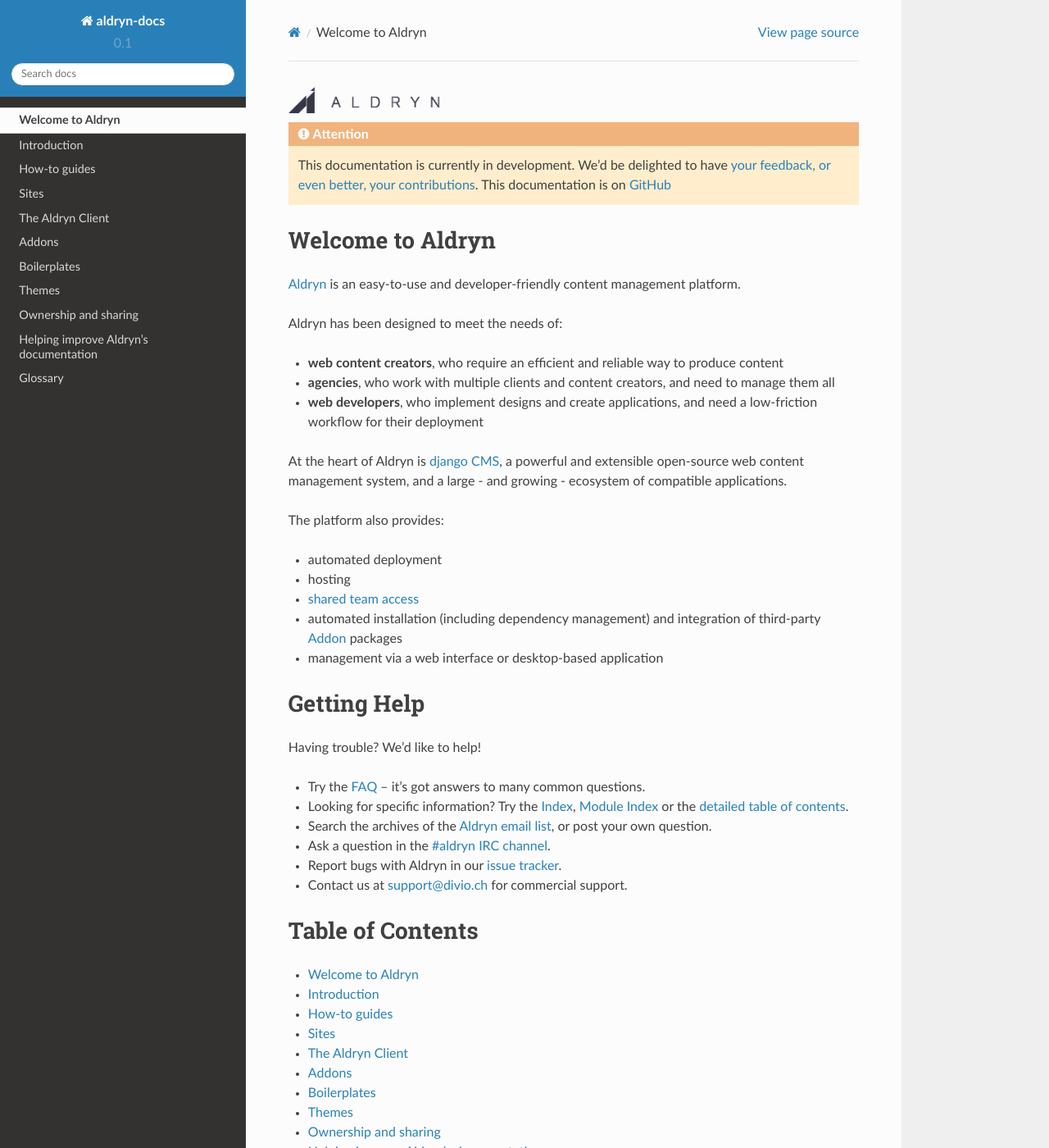
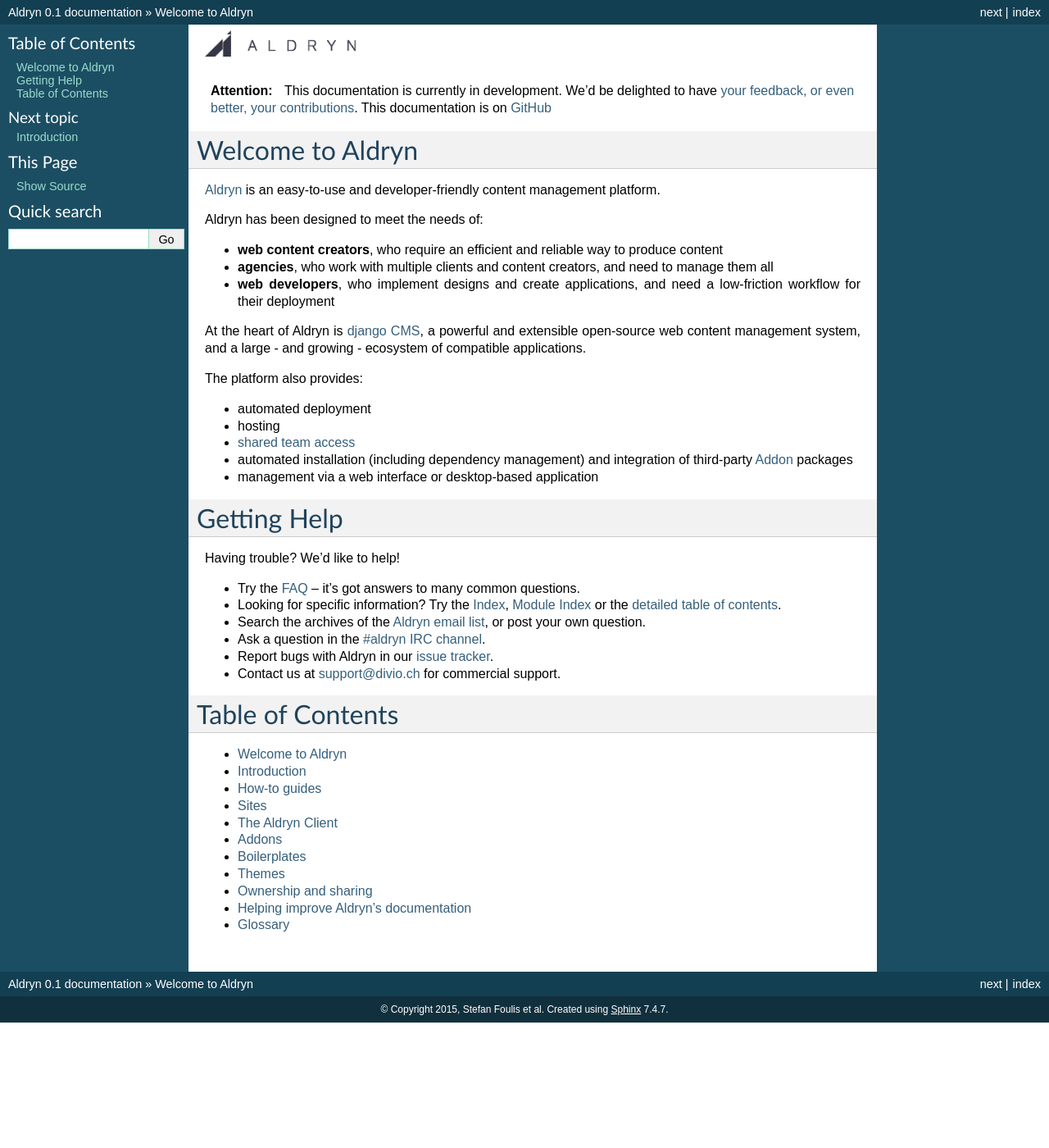
Before and after one commit to aldryn/aldryn-docs, a Sphinx documentation site: the page built from docs/index.rst, in a window 1280 px wide and 1400 px high. Shown: the whole window at 82% size. Built offline with Sphinx 7.4.7, drawn with Linux system fonts in a browser that asks for light colours; some of the changed text lies outside the part shown.

Commit message:
Attempting to fix RTD builds

```diff
--- a/docs/conf.py
+++ b/docs/conf.py
@@ -1,7 +1,7 @@
 # -*- coding: utf-8 -*-
 #
-# aldryn-coding-guide documentation build configuration file, created by
-# sphinx-quickstart on Tue Dec 10 09:03:53 2013.
+# Aldryn documentation build configuration file, created by
+# sphinx-quickstart on Thu Apr  9 14:06:49 2015.
 #
 # This file is execfile()d with the current directory set to its containing dir.
 #
@@ -25,9 +25,7 @@
 
 # Add any Sphinx extension module names here, as strings. They can be extensions
 # coming with Sphinx (named 'sphinx.ext.*') or your custom ones.
-extensions = ['sphinx.ext.intersphinx', 'sphinx.ext.todo', 'sphinx.ext.ifconfig', 'sphinx.ext.viewcode']
-
-todo_include_todos = True
+extensions = []
 
 # Add any paths that contain templates here, relative to this directory.
 templates_path = ['_templates']
@@ -42,8 +40,8 @@
 master_doc = 'index'
 
 # General information about the project.
-project = u'aldryn-docs'
-copyright = u'2014, Divio AG'
+project = u'Aldryn'
+copyright = u'2015, Stefan Foulis et al'
 
 # The version info for the project you're documenting, acts as replacement for
 # |version| and |release|, also used in various other places throughout the
@@ -52,7 +50,7 @@
 # The short X.Y version.
 version = '0.1'
 # The full version, including alpha/beta/rc tags.
-release = '0.1.1'
+release = '0.1'
 
 # The language for content autogenerated by Sphinx. Refer to documentation
 # for a list of supported languages.
@@ -166,7 +164,7 @@
 #html_file_suffix = None
 
 # Output file base name for HTML help builder.
-htmlhelp_basename = 'aldryn-docsdoc'
+htmlhelp_basename = 'Aldryndoc'
 
 
 # -- Options for LaTeX output --------------------------------------------------
@@ -185,8 +183,8 @@
 # Grouping the document tree into LaTeX files. List of tuples
 # (source start file, target name, title, author, documentclass [howto/manual]).
 latex_documents = [
-  ('index', 'aldryn-docs.tex', u'Aldryn Documentation',
-   u'Divio AG', 'manual'),
+  ('index', 'Aldryn.tex', u'Aldryn Documentation',
+   u'Stefan Foulis et al', 'manual'),
 ]
 
 # The name of an image file (relative to this directory) to place at the top of
@@ -215,8 +213,8 @@
 # One entry per manual page. List of tuples
 # (source start file, name, description, authors, manual section).
 man_pages = [
-    ('index', 'aldryn-docs', u'Aldryn Documentation',
-     [u'Divio AG'], 1)
+    ('index', 'aldryn', u'Aldryn Documentation',
+     [u'Stefan Foulis et al'], 1)
 ]
 
 # If true, show URL addresses after external links.
@@ -229,8 +227,8 @@
 # (source start file, target name, title, author,
 #  dir menu entry, description, category)
 texinfo_documents = [
-  ('index', 'aldryn-docs', u'Aldryn Documentation',
-   u'Divio AG', 'aldryn-docs', 'One line description of project.',
+  ('index', 'Aldryn', u'Aldryn Documentation',
+   u'Stefan Foulis et al', 'Aldryn', 'One line description of project.',
    'Miscellaneous'),
 ]
 
@@ -242,18 +240,3 @@
 
 # How to display URL addresses: 'footnote', 'no', or 'inline'.
 #texinfo_show_urls = 'footnote'
-
-
-# Example configuration for intersphinx: refer to the Python standard library.
-intersphinx_mapping = {'http://docs.python.org/': None}
-
-# READ THE DOCS THEME
-# on_rtd is whether we are on readthedocs.org, this line of code grabbed from docs.readthedocs.org
-on_rtd = os.environ.get('READTHEDOCS', None) == 'True'
-
-if not on_rtd:  # only import and set the theme if we're building docs locally
-    import sphinx_rtd_theme
-    html_theme = 'sphinx_rtd_theme'
-    html_theme_path = [sphinx_rtd_theme.get_html_theme_path()]
-
-# otherwise, readthedocs.org uses their theme by default, so no need to specify it
```
Also changed, not shown: 2 other files.
